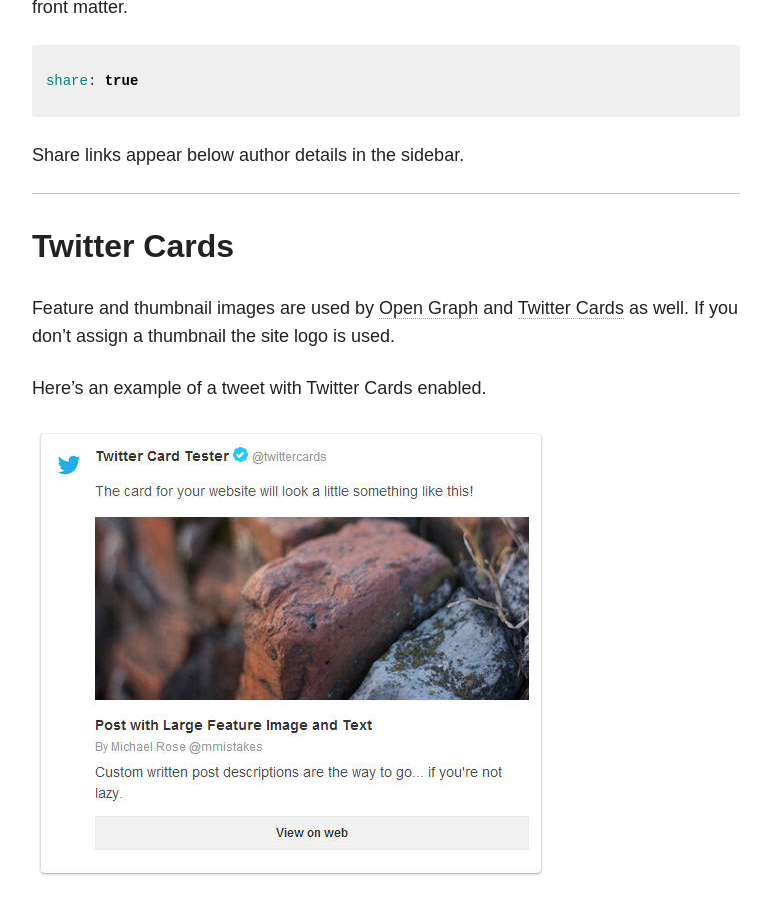
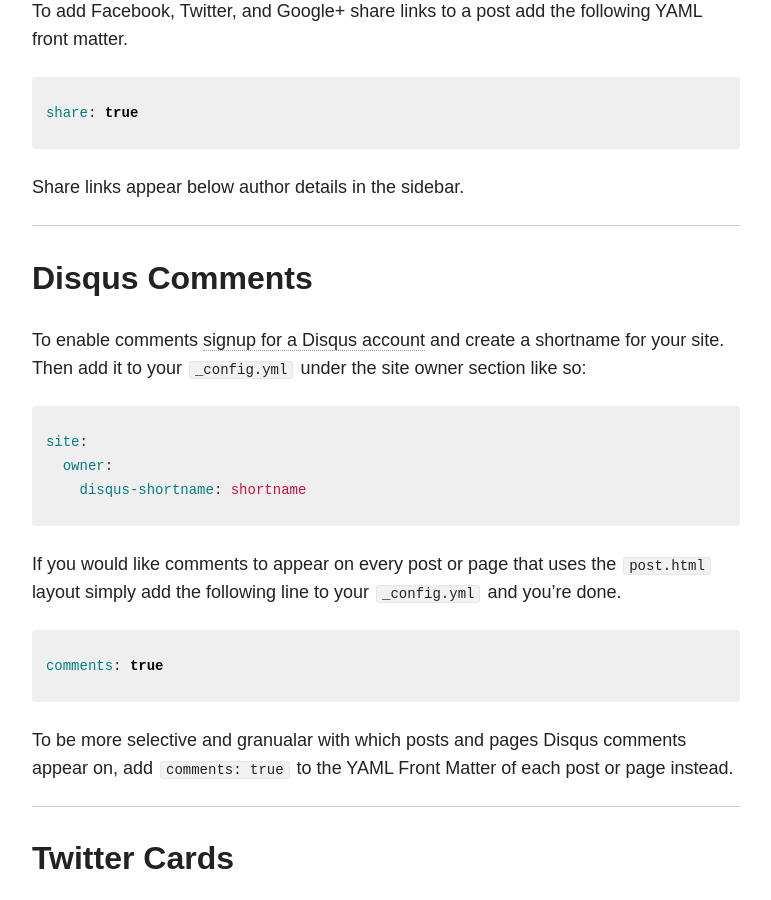
Before and after one commit to FoxerCoeee/FoxerCoeee, a Jekyll site: the page built from theme-setup/index.md, in a window 1280 px wide and 900 px high, scrolled down 9496 px. Shown: the whole window, without its empty margins (254-1025 px from the left). Built offline with Jekyll 4.4.1, drawn with Linux system fonts in a browser that asks for light colours; nearby versions of some CDN libraries.

Commit message:
Document how to enable Disqus comments globally and per post/page

```diff
--- a/theme-setup/index.md
+++ b/theme-setup/index.md
@@ -290,6 +290,26 @@
 
 ---
 
+## Disqus Comments
+
+To enable comments [signup for a Disqus account](https://disqus.com/admin/signup/?utm_source=New-Site) and create a shortname for your site. Then add it to your `_config.yml` under the site owner section like so:
+
+{% highlight yaml %}
+site:
+  owner:
+    disqus-shortname: shortname
+{% endhighlight %}
+
+If you would like comments to appear on every post or page that uses the `post.html` layout simply add the following line to your `_config.yml` and you're done.
+
+{% highlight yaml %}
+comments: true
+{% endhighlight %}
+
+To be more selective and granualar with which posts and pages Disqus comments appear on, add `comments: true` to the YAML Front Matter of each post or page instead.
+
+---
+
 ## Twitter Cards
 
 Feature and thumbnail images are used by [Open Graph](https://developers.facebook.com/docs/opengraph/) and [Twitter Cards](https://dev.twitter.com/docs/cards) as well. If you don't assign a thumbnail the site logo is used.
```
